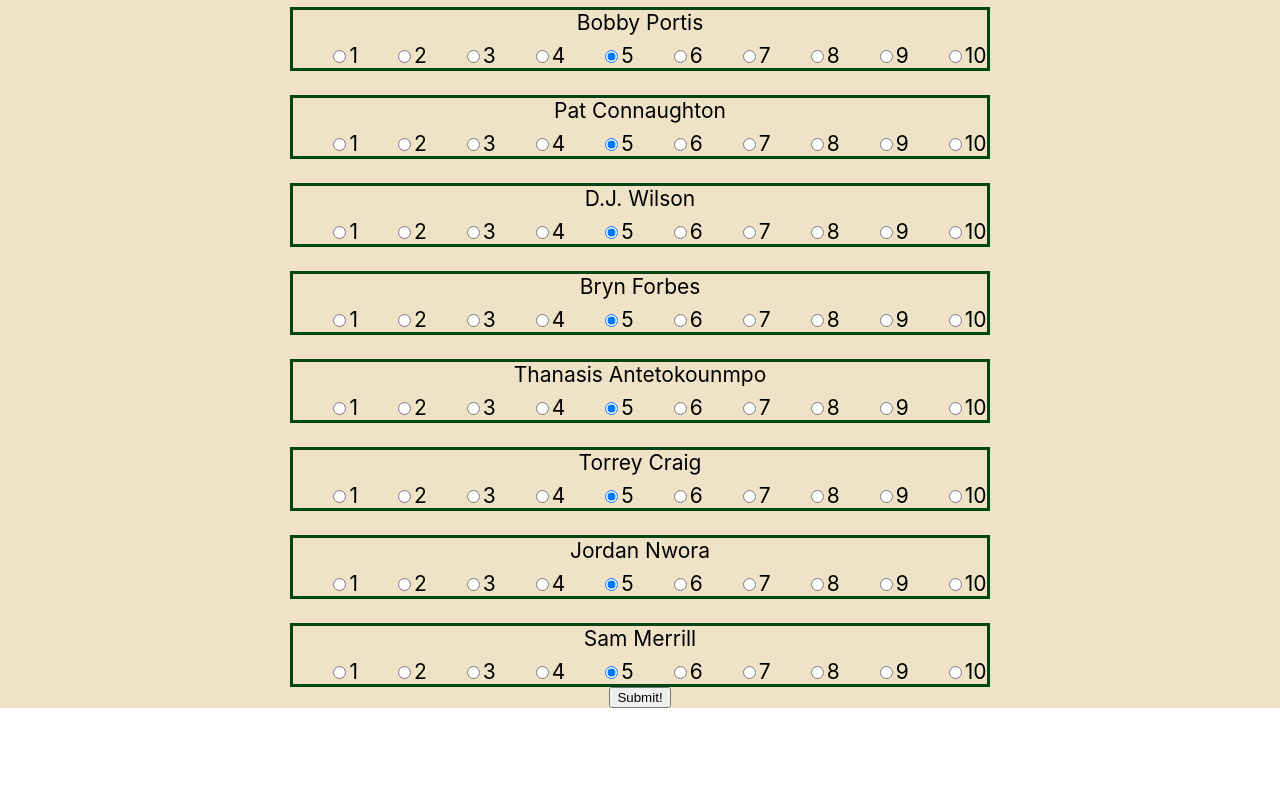
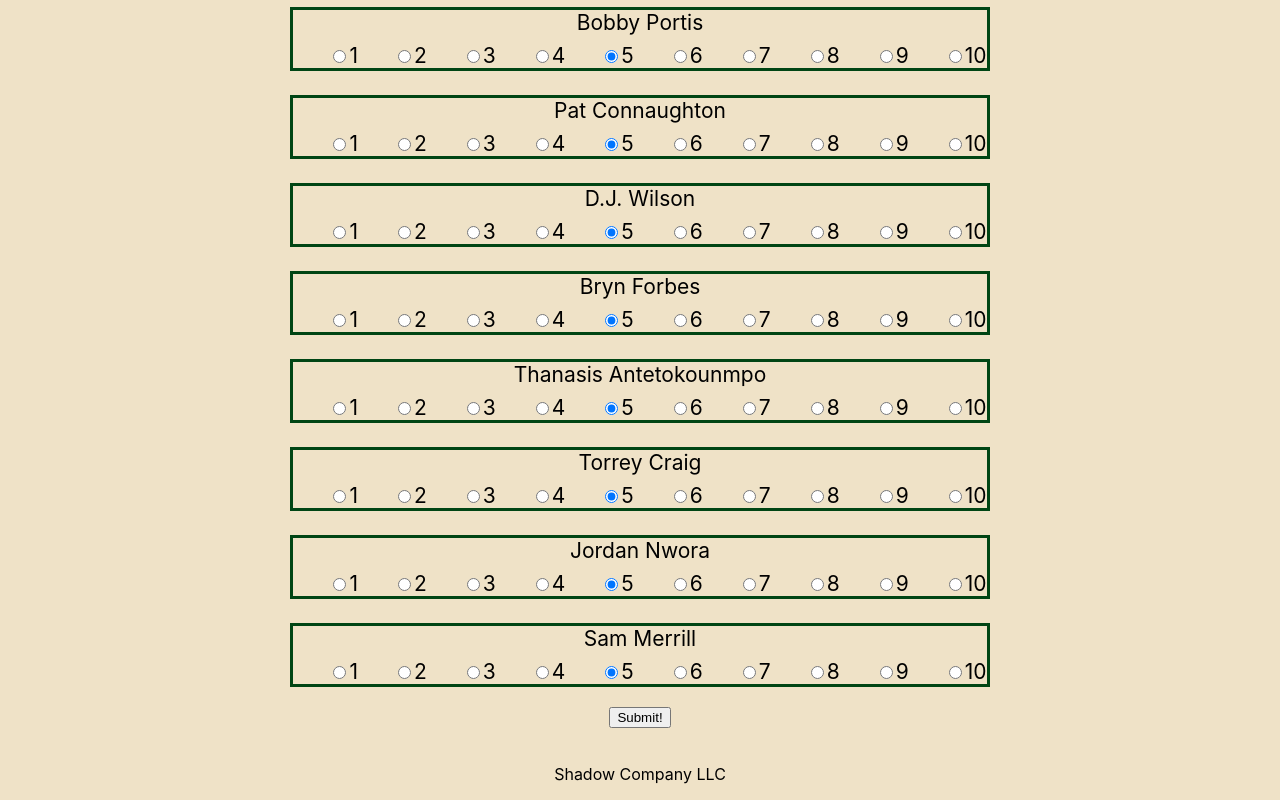
Before and after one commit to mlauritzen35/bucks-ratings, a React (Create React App) app: page / in a window 1280 px wide. Shown: the part 628-1428 px from the top of the page. Before the commit the page ends 1336 px from the top, so only its background shows below. Built offline with nearby package versions, Linux system fonts and the light colour scheme.

Commit message:
Adding fun message

```diff
--- a/src/App.js
+++ b/src/App.js
@@ -22,7 +22,10 @@ function App() {
         <Rating name='Jordan Nwora'/>
         <Rating name='Sam Merrill'/>
       </form>
+      <br/>
       <button>Submit!</button>
+      <br/>
+      <p className="Subtext">Shadow Company LLC</p>
     </div>
   );
 }
```
Also changed, not shown: 2 other files (tests, documents, lock files or other folders).
